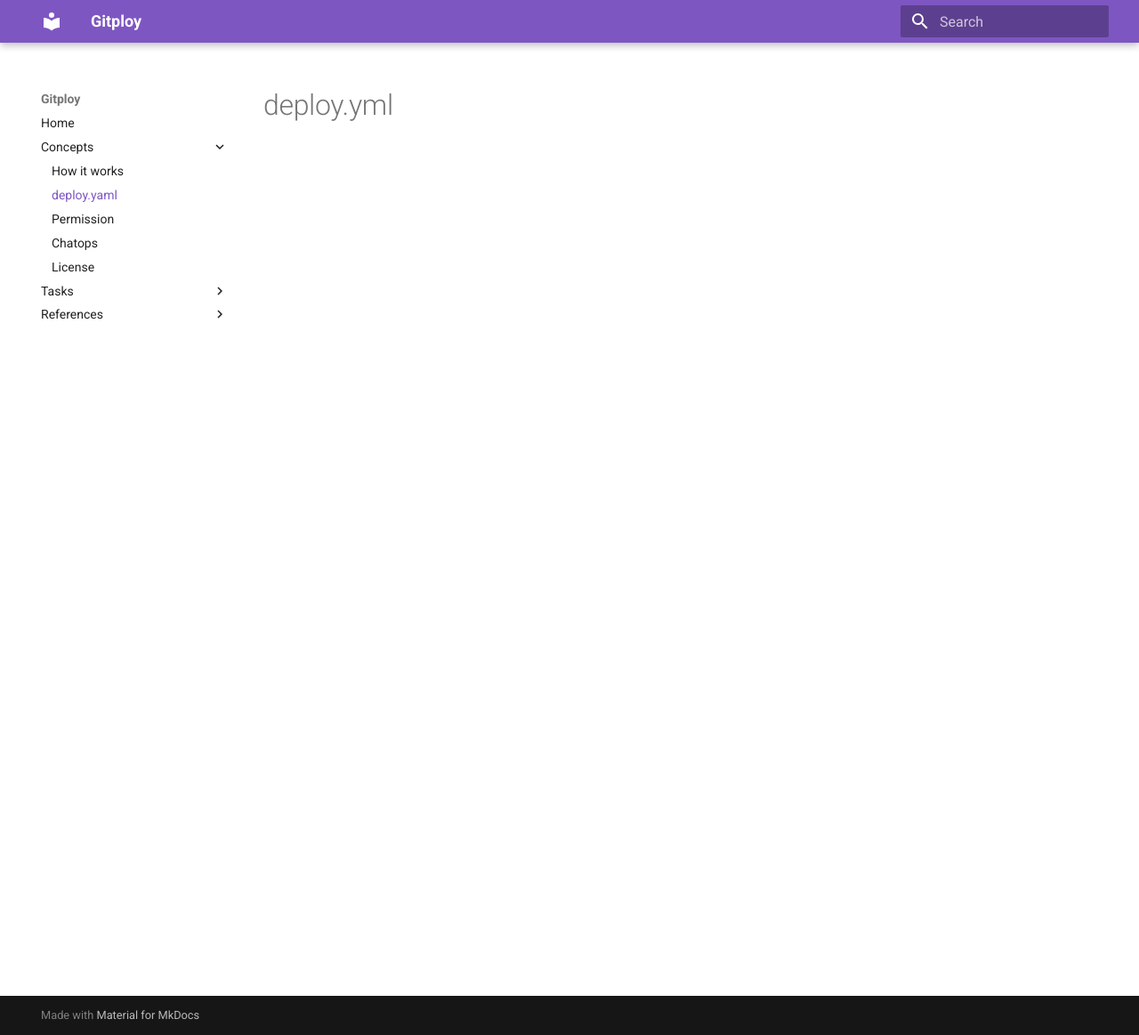
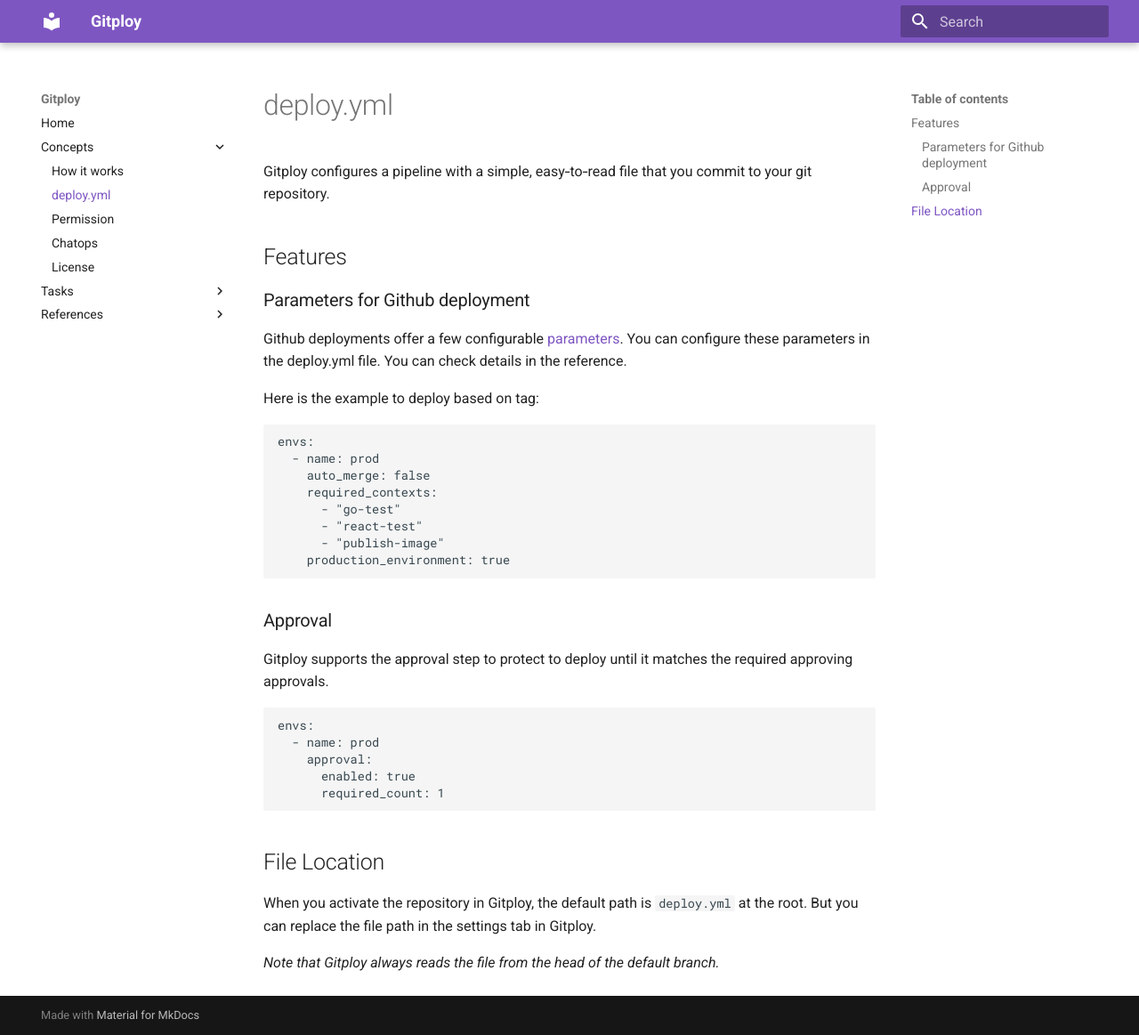
Before and after one commit to gitploy-io/gitploy, an MkDocs documentation site: the page built from docs/concepts/deploy.yml.md, in a window 1280 px wide and 1163 px high. Shown: the whole window at 89% size. Built offline with MkDocs 1.6.1 and Material for MkDocs 9.7.7, drawn with Linux system fonts in a browser that asks for light colours.

Commit message:
Add docs for deploy.yml

````diff
--- a/docs/concepts/deploy.yml.md
+++ b/docs/concepts/deploy.yml.md
@@ -1 +1,40 @@
 # deploy.yml
+
+ Gitploy configures a pipeline with a simple, easy‑to‑read file that you commit to your git repository.
+
+## Features
+
+### Parameters for Github deployment
+
+Github deployments offer a few configurable [parameters](https://docs.github.com/en/rest/reference/repos#create-a-deployment--parameters). You can configure these parameters in the deploy.yml file. You can check details in the reference.
+
+Here is the example to deploy based on tag:
+
+```yaml
+envs:
+  - name: prod
+    auto_merge: false
+    required_contexts:
+      - "go-test"
+      - "react-test"
+      - "publish-image"
+    production_environment: true
+```
+
+### Approval
+
+Gitploy supports the approval step to protect to deploy until it matches the required approving approvals.
+
+```yaml
+envs:
+  - name: prod
+    approval:
+      enabled: true
+      required_count: 1
+```
+
+## File Location
+
+When you activate the repository in Gitploy, the default path is `deploy.yml` at the root. But you can replace the file path in the settings tab in Gitploy.
+
+*Note that Gitploy always reads the file from the head of the default branch.*
--- a/mkdocs.yml
+++ b/mkdocs.yml
@@ -9,7 +9,7 @@
   - Home: index.md
   - Concepts:
     - "How it works": concepts/how-it-work.md
-    - "deploy.yaml": concepts/deploy.yml.md
+    - "deploy.yml": concepts/deploy.yml.md
     - Permission: concepts/permission.md
     - Chatops: concepts/chatops.md
     - License: concepts/license.md
@@ -18,3 +18,4 @@
     - Integration: tasks/integration.md
   - References:
     - Configurations: references/configurations.md
+    - "deploy.yml": references/deploy.yml.md
````
Also changed, not shown: docs/references/deploy.yml.md (added, +20 -0 lines).
